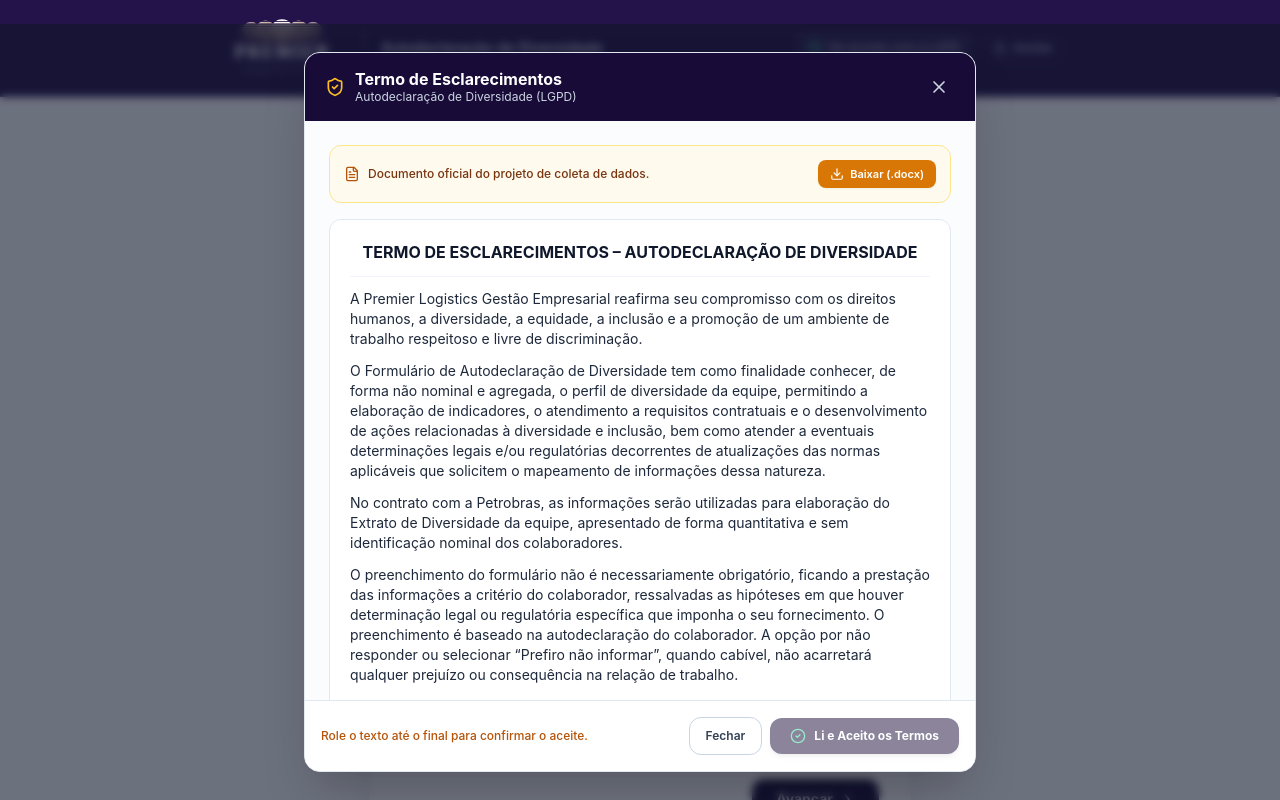
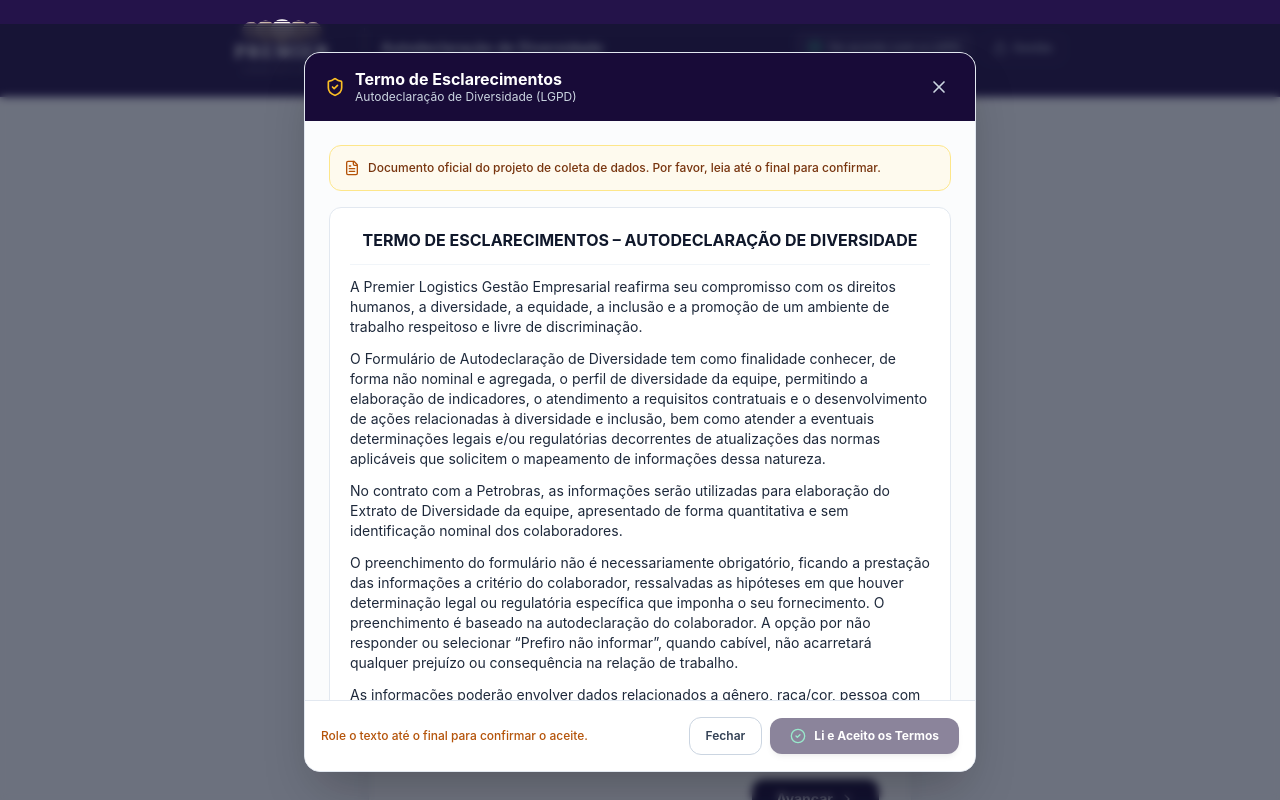
Before and after one commit to ntipremierlog-sys/premier-coleta-diversidade, a Next.js app: page / in a window 1280 px wide. Both pictures are taken after a click on the button "Abrir e Ler Termo de Esclarecimentos". Shown: the top 800 px of the page. Built offline with nearby package versions, Linux system fonts and the light colour scheme.

Commit message:
fix: remove opcao de download do termo de esclarecimentos

```diff
--- a/src/components/TermoEsclarecimentosModal.tsx
+++ b/src/components/TermoEsclarecimentosModal.tsx
@@ -2,7 +2,7 @@
 
 import React, { useState, useRef, useEffect } from "react";
 import { TERMO_ESCLARECIMENTOS } from "@/lib/termo-esclarecimentos";
-import { FileText, Download, CheckCircle2, X, Eye, ShieldCheck, ArrowDown } from "lucide-react";
+import { FileText, CheckCircle2, X, ShieldCheck, ArrowDown } from "lucide-react";
 
 interface TermoEsclarecimentosModalProps {
   isOpen: boolean;
@@ -82,19 +82,9 @@ export const TermoEsclarecimentosModal: React.FC<TermoEsclarecimentosModalProps>
           onScroll={handleScroll}
           className="p-5 sm:p-6 overflow-y-auto flex-1 space-y-4 text-slate-700 text-sm leading-relaxed bg-slate-50/50"
         >
-          <div className="bg-amber-50/80 border border-amber-200 rounded-xl p-3.5 flex items-center justify-between gap-3 text-xs text-amber-900 font-medium">
-            <div className="flex items-center gap-2">
-              <FileText className="w-4 h-4 text-amber-700 shrink-0" />
-              <span>Documento oficial do projeto de coleta de dados.</span>
-            </div>
-            <a
-              href="/TERMO_DE_ESCLARECIMENTOS.docx"
-              download
-              className="inline-flex items-center gap-1.5 px-3 py-1.5 bg-amber-600 hover:bg-amber-700 text-white rounded-lg font-semibold shadow-sm transition-colors text-[11px] shrink-0"
-            >
-              <Download className="w-3.5 h-3.5" />
-              <span>Baixar (.docx)</span>
-            </a>
+          <div className="bg-amber-50/80 border border-amber-200 rounded-xl p-3.5 flex items-center gap-2 text-xs text-amber-900 font-medium">
+            <FileText className="w-4 h-4 text-amber-700 shrink-0" />
+            <span>Documento oficial do projeto de coleta de dados. Por favor, leia até o final para confirmar.</span>
           </div>
 
           <div className="space-y-3 bg-white p-4 sm:p-5 rounded-xl border border-slate-200 text-slate-800 text-xs sm:text-sm">
--- a/src/components/steps/Step0Consent.tsx
+++ b/src/components/steps/Step0Consent.tsx
@@ -82,8 +82,8 @@ export const Step0Consent: React.FC<Step0ConsentProps> = ({
           </div>
         </div>
 
-        {/* Botões de Ação do Termo */}
-        <div className="mt-4 pt-3 border-t border-slate-200/60 flex flex-wrap items-center justify-between gap-2.5">
+        {/* Botão de Ação do Termo */}
+        <div className="mt-4 pt-3 border-t border-slate-200/60 flex items-center justify-start">
           <button
             type="button"
             onClick={() => setIsModalOpen(true)}
@@ -96,15 +96,6 @@ export const Step0Consent: React.FC<Step0ConsentProps> = ({
             <FileText className="w-4 h-4" />
             <span>{termoConsentimento ? "Revisar Termo Lido" : "Abrir e Ler Termo de Esclarecimentos"}</span>
           </button>
-
-          <a
-            href="/TERMO_DE_ESCLARECIMENTOS.docx"
-            download
-            className="inline-flex items-center gap-1.5 text-xs text-slate-600 hover:text-slate-900 font-semibold px-3 py-2 rounded-lg hover:bg-slate-100 transition-colors"
-          >
-            <Download className="w-3.5 h-3.5" />
-            <span>Baixar (.docx)</span>
-          </a>
         </div>
       </div>
 
```
Also changed, not shown: 1 other file (tests, documents, lock files or other folders).
